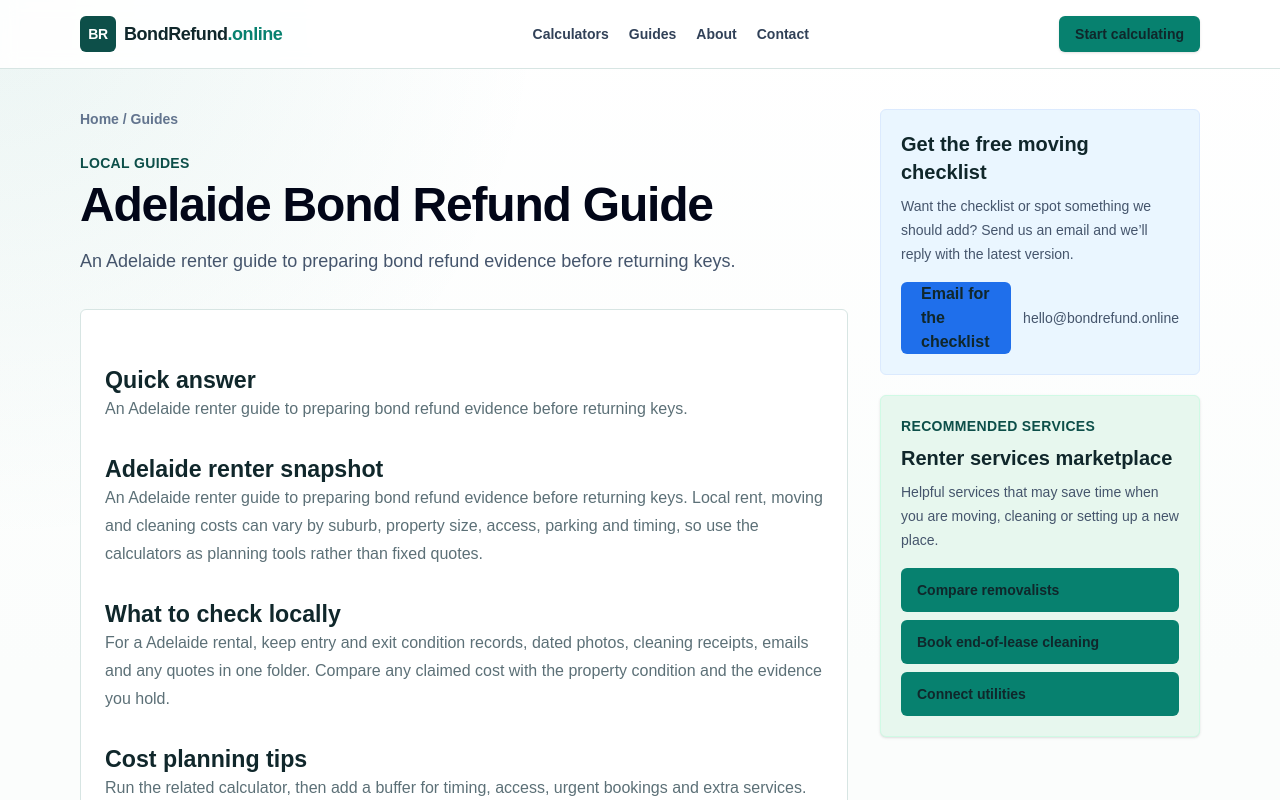
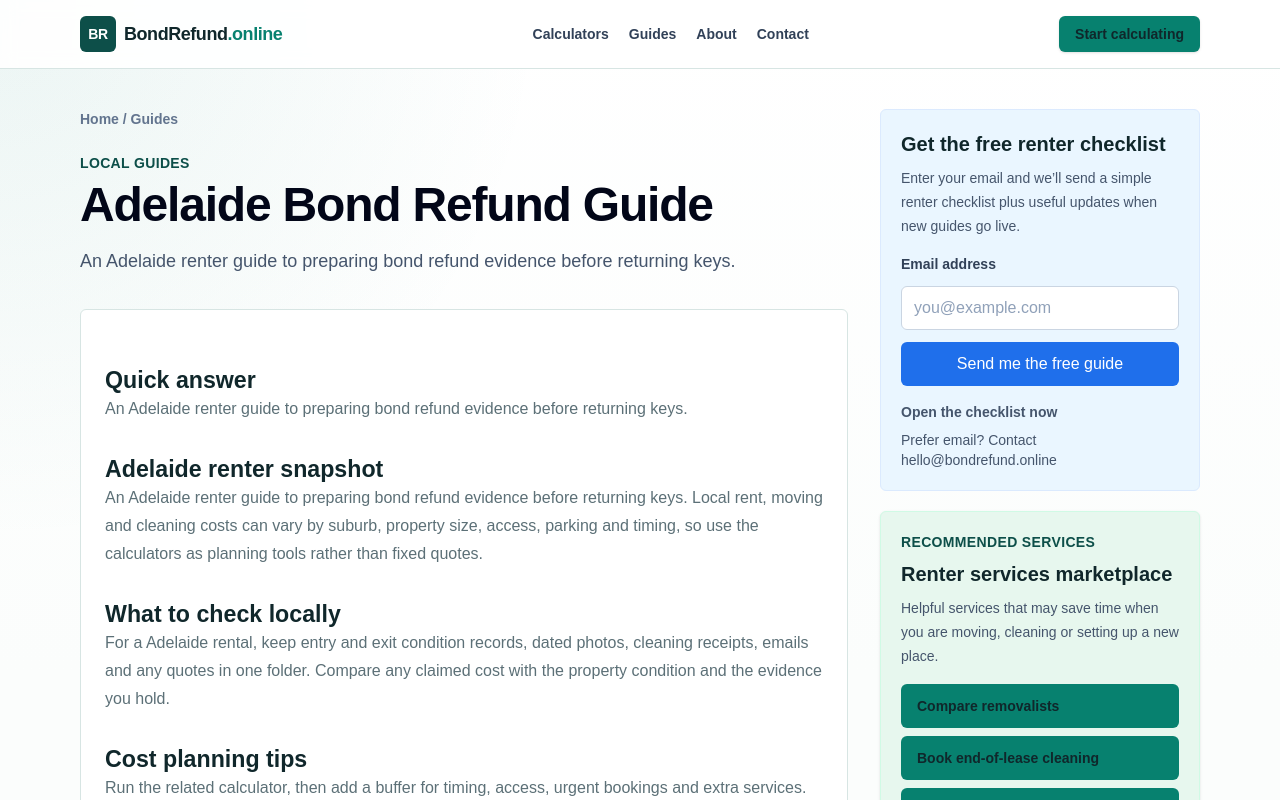
Before and after one commit to taylansadikoglu-hue/BondRefund, a Next.js app: page /guides/adelaide-bond-refund-guide in a window 1280 px wide. Shown: the top 800 px of the page. Built offline with nearby package versions, Linux system fonts and the light colour scheme; no server answers.

Commit message:
Add Supabase-backed email capture

```diff
--- /dev/null
+++ b/app/api/leads/route.ts
@@ -0,0 +1,92 @@
+import { headers } from "next/headers";
+
+type LeadPayload = {
+  email?: string;
+  source?: string;
+  offer?: string;
+};
+
+function json(data: unknown, status = 200) {
+  return Response.json(data, { status });
+}
+
+export async function POST(request: Request) {
+  const body = (await request.json().catch(() => null)) as LeadPayload | null;
+  const email = body?.email?.trim().toLowerCase();
+
+  if (!email || !/^[^\s@]+@[^\s@]+\.[^\s@]+$/.test(email)) {
+    return json({ ok: false, error: "Please enter a valid email." }, 400);
+  }
+
+  const supabaseUrl = process.env.NEXT_PUBLIC_SUPABASE_URL;
+  const supabaseKey =
+    process.env.SUPABASE_SERVICE_ROLE_KEY ??
+    process.env.NEXT_PUBLIC_SUPABASE_PUBLISHABLE_KEY ??
+    process.env.NEXT_PUBLIC_SUPABASE_ANON_KEY;
+  const table = process.env.SUPABASE_LEADS_TABLE ?? "email_signups";
+
+  if (!supabaseUrl || !supabaseKey) {
+    return json({ ok: false, error: "Lead capture is not connected yet. Please email hello@bondrefund.online for now." }, 503);
+  }
+
+  const headerStore = await headers();
+  const userAgent = headerStore.get("user-agent");
+  const forwardedFor = headerStore.get("x-forwarded-for");
+
+  const leadRecord = {
+    email,
+    source: body?.source ?? "/",
+    offer: body?.offer ?? "renter-checklist",
+    user_agent: userAgent,
+    ip_address: forwardedFor?.split(",")[0]?.trim() ?? null,
+  };
+
+  const payloadOptions = [
+    leadRecord,
+    {
+      email,
+      source: body?.source ?? "/",
+      offer: body?.offer ?? "renter-checklist",
+    },
+    {
+      email,
+    },
+  ];
+
+  let lastError = "";
+
+  for (const payload of payloadOptions) {
+    const response = await fetch(`${supabaseUrl}/rest/v1/${table}`, {
+      method: "POST",
+      headers: {
+        "Content-Type": "application/json",
+        apikey: supabaseKey,
+        Authorization: `Bearer ${supabaseKey}`,
+        Prefer: "return=minimal",
+      },
+      body: JSON.stringify([payload]),
+    });
+
+    if (response.ok) {
+      return json({ ok: true });
+    }
+
+    lastError = await response.text().catch(() => "");
+    if (lastError.includes("duplicate key") || lastError.includes("already exists")) {
+      return json({ ok: true });
+    }
+
+    if (lastError.includes("relation")) {
+      break;
+    }
+  }
+  return json(
+    {
+      ok: false,
+      error: lastError.includes("relation")
+        ? "Lead capture table is not ready yet. Please email hello@bondrefund.online for now."
+        : "Could not save your email right now. Please try again or email hello@bondrefund.online.",
+    },
+    500,
+  );
+}
--- a/app/privacy-policy/page.tsx
+++ b/app/privacy-policy/page.tsx
@@ -15,7 +15,10 @@ export default function PrivacyPolicyPage() {
       </p>
       <h2>Email capture</h2>
       <p>
-        If you choose to email BondRefund.online for the moving checklist or a general question, the information you include in that email will be used only to reply to your request.
+        If you enter your email to receive a free checklist, BondRefund.online may store your email address, the page you signed up from and the guide requested so the checklist or related updates can be sent to you.
+      </p>
+      <p>
+        If you choose to email BondRefund.online directly for a checklist or a general question, the information you include in that email will be used only to reply to your request.
       </p>
       <h2>Analytics and advertising</h2>
       <p>
--- a/components/EmailCapture.tsx
+++ b/components/EmailCapture.tsx
@@ -1,18 +1,121 @@
+"use client";
+
+import Link from "next/link";
+import { usePathname } from "next/navigation";
+import { FormEvent, useMemo, useState } from "react";
+
+function getLeadHook(pathname: string) {
+  if (pathname.includes("/calculators/bond-refund")) {
+    return {
+      title: "Get the free bond refund checklist",
+      body: "Enter your email and we’ll send the simple checklist renters can use before replying to deductions.",
+      offer: "bond-refund-checklist",
+    };
+  }
+
+  if (pathname.includes("/calculators/break-lease")) {
+    return {
+      title: "Get the free break lease checklist",
+      body: "Enter your email and we’ll send a simple checklist for leaving early, costs to check and records to keep.",
+      offer: "break-lease-checklist",
+    };
+  }
+
+  return {
+    title: "Get the free renter checklist",
+    body: "Enter your email and we’ll send a simple renter checklist plus useful updates when new guides go live.",
+    offer: "renter-checklist",
+  };
+}
+
 export function EmailCapture() {
+  const pathname = usePathname();
+  const [email, setEmail] = useState("");
+  const [status, setStatus] = useState<"idle" | "saving" | "success" | "error">("idle");
+  const [message, setMessage] = useState("");
+
+  const hook = useMemo(() => getLeadHook(pathname ?? "/"), [pathname]);
+
+  async function handleSubmit(event: FormEvent<HTMLFormElement>) {
+    event.preventDefault();
+
+    const cleanEmail = email.trim().toLowerCase();
+    if (!cleanEmail) {
+      setStatus("error");
+      setMessage("Please enter your email.");
+      return;
+    }
+
+    setStatus("saving");
+    setMessage("");
+
+    try {
+      const response = await fetch("/api/leads", {
+        method: "POST",
+        headers: {
+          "Content-Type": "application/json",
+        },
+        body: JSON.stringify({
+          email: cleanEmail,
+          source: pathname ?? "/",
+          offer: hook.offer,
+        }),
+      });
+
+      const data = (await response.json().catch(() => null)) as { error?: string; ok?: boolean } | null;
+
+      if (!response.ok || !data?.ok) {
+        throw new Error(data?.error ?? "Could not save your email right now.");
+      }
+
+      setStatus("success");
+      setMessage("Thanks — you’re on the list. You can also open the guide now below.");
+      setEmail("");
+    } catch (error) {
+      setStatus("error");
+      setMessage(error instanceof Error ? error.message : "Could not save your email right now.");
+    }
+  }
+
   return (
     <section className="rounded-md border border-blue-100 bg-[var(--soft-blue)] p-5">
-      <h2 className="text-xl font-extrabold">Get the free moving checklist</h2>
-      <p className="mt-2 text-sm leading-6 text-slate-600">
-        Want the checklist or spot something we should add? Send us an email and we’ll reply with the latest version.
-      </p>
-      <div className="mt-4 flex flex-col gap-3 sm:flex-row sm:items-center">
-        <a
-          className="focus-ring inline-flex min-h-11 items-center justify-center rounded-md bg-[var(--accent)] px-5 font-bold text-white"
-          href="mailto:hello@bondrefund.online?subject=Send%20me%20the%20moving%20checklist"
+      <h2 className="text-xl font-extrabold">{hook.title}</h2>
+      <p className="mt-2 text-sm leading-6 text-slate-600">{hook.body}</p>
+
+      <form className="mt-4 flex flex-col gap-3" onSubmit={handleSubmit}>
+        <label className="text-sm font-semibold text-slate-700" htmlFor="lead-email">
+          Email address
+        </label>
+        <input
+          autoComplete="email"
+          className="min-h-11 rounded-md border border-slate-300 bg-white px-3 text-slate-900 outline-none ring-0 placeholder:text-slate-400 focus:border-[var(--brand)]"
+          id="lead-email"
+          inputMode="email"
+          onChange={(event) => setEmail(event.target.value)}
+          placeholder="you@example.com"
+          type="email"
+          value={email}
+        />
+        <button
+          className="focus-ring inline-flex min-h-11 items-center justify-center rounded-md bg-[var(--accent)] px-5 font-bold text-white disabled:cursor-not-allowed disabled:opacity-70"
+          disabled={status === "saving"}
+          type="submit"
         >
-          Email for the checklist
+          {status === "saving" ? "Saving..." : "Send me the free guide"}
+        </button>
+      </form>
+
+      {message ? (
+        <p className={`mt-3 text-sm ${status === "error" ? "text-red-700" : "text-slate-700"}`}>{message}</p>
+      ) : null}
+
+      <div className="mt-4 flex flex-col gap-2 text-sm text-slate-600">
+        <Link className="font-semibold text-[var(--brand-dark)] hover:underline" href="/guides/moving-house-checklist">
+          Open the checklist now
+        </Link>
+        <a className="hover:underline" href="mailto:hello@bondrefund.online?subject=Send%20me%20the%20free%20renter%20checklist">
+          Prefer email? Contact hello@bondrefund.online
         </a>
-        <p className="text-sm text-slate-600">hello@bondrefund.online</p>
       </div>
     </section>
   );
```
Also changed, not shown: 1 other file (tests, documents, lock files or other folders).
